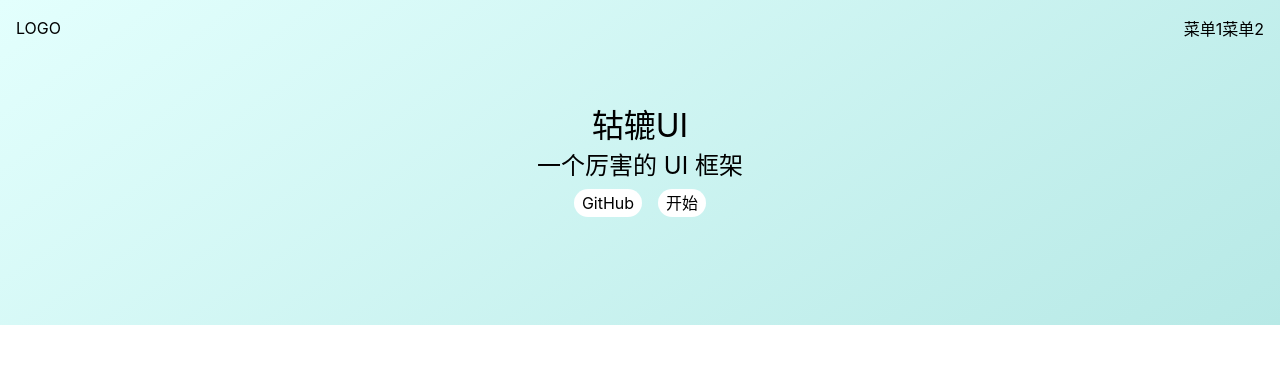
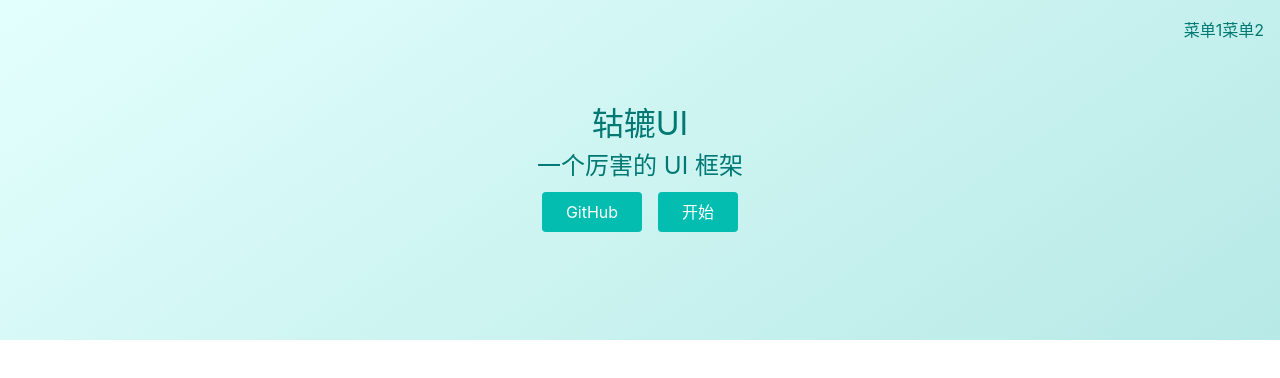
Before and after one commit to Hefeixiong/gulu-ui, a Vue app: page /#/ in a window 1280 px wide. Shown: the top 378 px of the page. Built offline with nearby package versions, Linux system fonts and the light colour scheme.

Commit message:
使用confront的icon

```diff
--- a/index.html
+++ b/index.html
@@ -5,6 +5,7 @@
   <link rel="icon" href="/favicon.ico" />
   <meta name="viewport" content="width=device-width, initial-scale=1.0">
   <title>Vite App</title>
+  <script src="//at.alicdn.com/t/font_3001991_269jx53v2fp.js"></script>
 </head>
 <body>
   <div id="app"></div>
--- a/src/components/Topnav.vue
+++ b/src/components/Topnav.vue
@@ -1,6 +1,10 @@
 <template>
   <div class="topnav">
-    <div class="logo">LOGO</div>
+    <div class="logo">
+      <svg class="icon">
+        <use xlink:href="#icon-hamburger"></use>
+      </svg>
+    </div>
     <ul class="menu">
       <li>菜单1</li>
       <li>菜单2</li>
@@ -25,7 +29,10 @@
 </script>
 
 <style lang="scss" scoped>
+$color: #007974;
+
 .topnav {
+  color: $color;
   display: flex;
   padding: 16px;
   position: fixed;
@@ -38,6 +45,10 @@
   > .logo {
     max-width: 6em;
     margin-right: auto;
+    >svg{
+      height: 24px;
+      width: 24px;
+    }
   }
 
   > .menu {
--- a/src/index.scss
+++ b/src/index.scss
@@ -13,7 +13,7 @@
   color: inherit;
 
   &:hover {
-    border-bottom: 1px solid;
+    text-decoration: underline;
     cursor: pointer;
   }
 }
@@ -26,5 +26,14 @@
   font-size: 16px;
   // 为什么这样写 font-family
   // 答案见 https://github.com/zenozeng/fonts.css/
+  line-height: 1.5;
+  color: #1d2c40;
   font-family: -apple-system, "Noto Sans", "Helvetica Neue", Helvetica, "Nimbus Sans L", Arial, "Liberation Sans", "PingFang SC", "Hiragino Sans GB", "Noto Sans CJK SC", "Source Han Sans SC", "Source Han Sans CN", "Microsoft YaHei", "Wenquanyi Micro Hei", "WenQuanYi Zen Hei", "ST Heiti", SimHei, "WenQuanYi Zen Hei Sharp", sans-serif;
 }
+
+.icon {
+  width: 1em; height: 1em;
+  vertical-align: -0.15em;
+  fill: currentColor;
+  overflow: hidden;
+}
--- a/src/views/Home.vue
+++ b/src/views/Home.vue
@@ -10,6 +10,18 @@
       </p>
     </div>
   </div>
+
+  <div class="features">
+    <svg class="icon">
+      <use xlink:href="#icon-Vue"></use>
+    </svg>
+    <svg class="icon">
+      <use xlink:href="#icon-ts"></use>
+    </svg>
+    <svg class="icon">
+      <use xlink:href="#icon-light"></use>
+    </svg>
+  </div>
 </template>
 
 <script lang="ts">
@@ -21,10 +33,15 @@
 </script>
 
 <style lang="scss">
-.topnavAndBanner{
-  background: linear-gradient(145deg,rgba(227 , 255, 253, 1) 0% , rgba(183, 233, 230, 1) 100%);
+$green: #02bdb0;
+$border-radius: 4px;
+$color: #007974;
+.topnavAndBanner {
+  background: linear-gradient(145deg, rgba(227, 255, 253, 1) 0%, rgba(183, 233, 230, 1) 100%);
 }
+
 .banner {
+  color: $color;
   padding: 100px 0;
   display: flex;
   justify-content: center;
@@ -36,14 +53,23 @@
 
     a {
       margin: 0 8px;
-      background: #fff;
+      background: $green;
+      color: white;
       display: inline-block;
-      $h: 28px;
-      height: $h;
-      line-height: $h;
-      border-radius: $h/2;
-      padding: 0 8px;
+      padding: 8px 24px;
+      border-radius: $border-radius;
+
+      &:hover {
+        text-decoration: none;
+      }
     }
   }
 }
+
+.features {
+  > svg {
+    width: 64px;
+    height: 64px;
+  }
+}
 </style>
```
